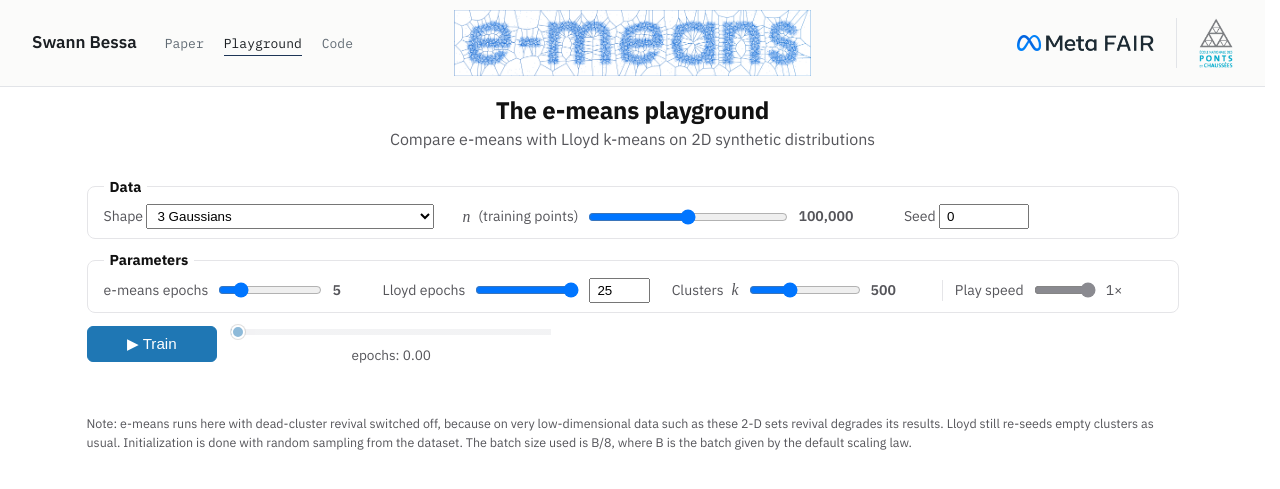
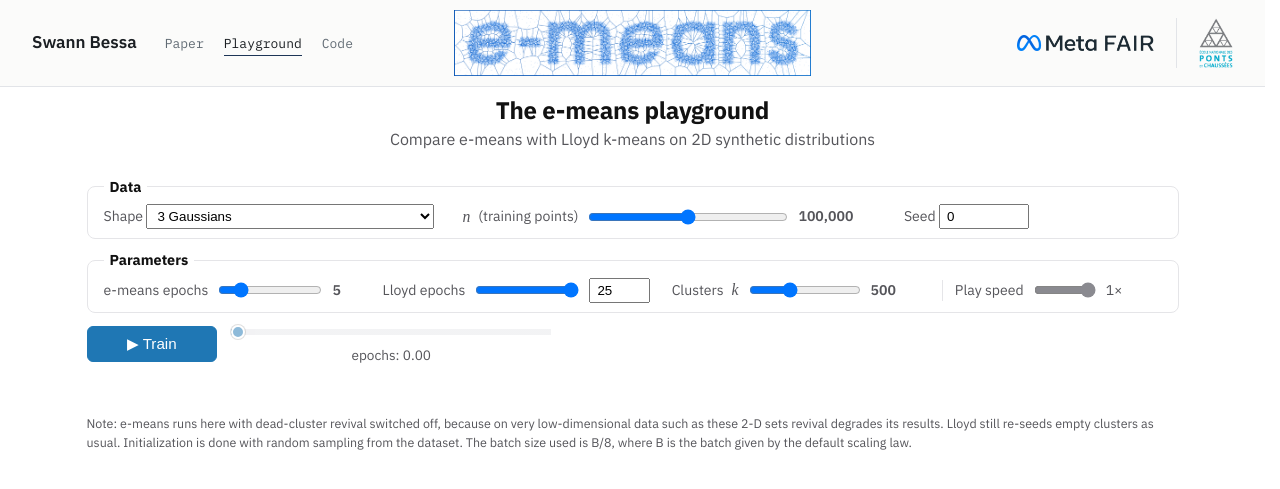
Before and after one commit to swannbessa/swannbessa.github.io, a Jekyll site: the page e-means-playground.html, which Jekyll copies as it is, in a window 1280 px wide. Shown: the top 489 px of the page. Built offline with Jekyll 4.4.1, drawn with Linux system fonts in a browser that asks for light colours.

Commit message:
e-means wordmark: Meta-blue Silk, frame 3.2x

```diff
--- a/e-means-playground.html
+++ b/e-means-playground.html
@@ -325,7 +325,7 @@ code{font-family:"SF Mono","Menlo","Consolas",monospace; background:#f4f4f6;
         </details>
       </nav>
     </div>
-    <a class="em-mark" href="assets/emeans-wordmark.png" aria-label="Zoom into the e-means logo"><img src="assets/emeans-wordmark.png" alt="e-means"></a>
+    <a class="em-mark" href="assets/emeans-wordmark.png?v=silk320" aria-label="Zoom into the e-means logo"><img src="assets/emeans-wordmark.png?v=silk320" alt="e-means"></a>
     <div class="em-logos">
       <span><img class="logo-fair" src="assets/meta-fair-logo.png" alt="Meta FAIR"></span>
       <span><img class="logo-enpc" src="assets/enpc-logo.png" alt="École nationale des ponts et chaussées"></span>
@@ -2229,7 +2229,7 @@ document.getElementById("paramKlog").addEventListener("keydown", e => {
 })();
 </script>
 <figure class="em-zoom" id="emZoom" role="dialog" aria-label="e-means logo, enlarged">
-  <img src="assets/emeans-wordmark.png" alt="e-means, clustered by e-means">
+  <img src="assets/emeans-wordmark.png?v=silk320" alt="e-means, clustered by e-means">
   <figcaption>e-means, clustered by e-means: Visualization of the Voronoi cells</figcaption>
 </figure>
 <script>
```
Also changed, not shown: assets/emeans-wordmark.png.
